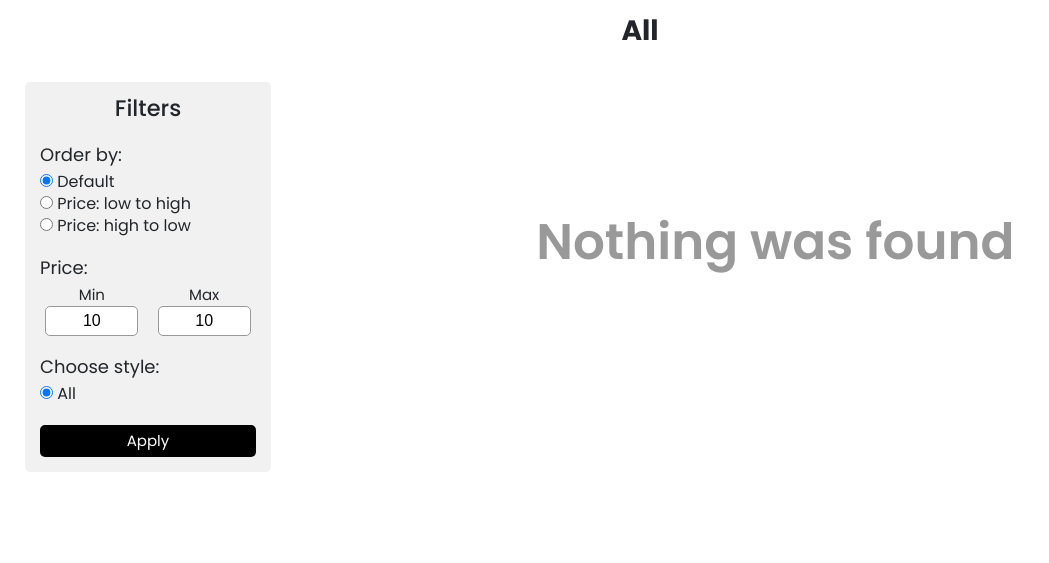
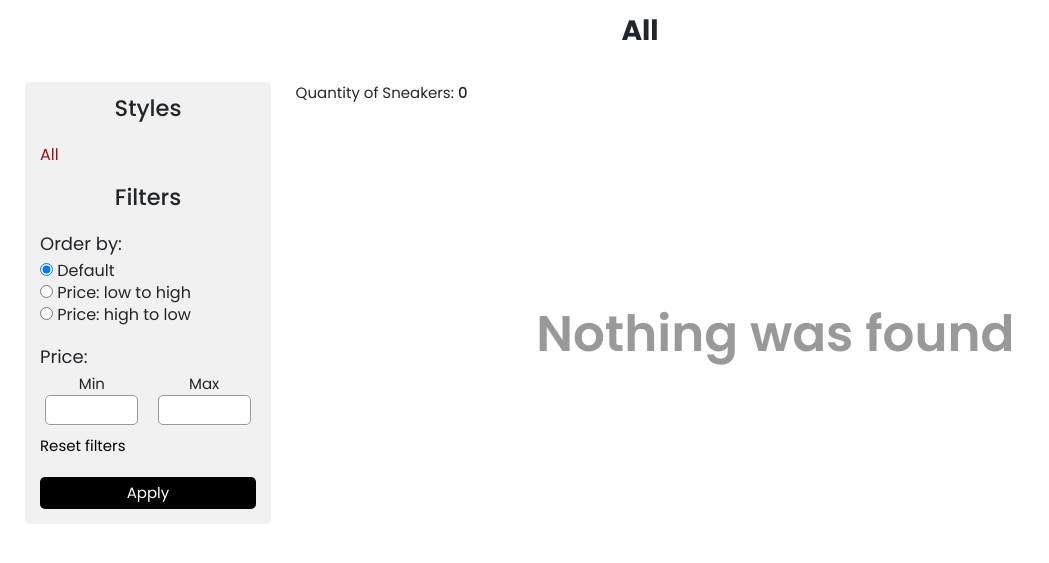
Before and after one commit to iamwebster/django-ecommerce, a Django app: page /catalog/men/all/ in a window 1280 px wide. Shown: the part 82-645 px from the top of the page, without its empty margins (0-1049 px from the left). Run offline with Django 4.2, Linux system fonts and the light colour scheme; tables that the repository leaves empty hold one stand-in row (values such as "Sample post"); some libraries are stand-ins or nearby versions.

Commit message:
fix: backend of catalog filters by price and styles

```diff
--- a/goods/templates/goods/catalog.html
+++ b/goods/templates/goods/catalog.html
@@ -10,12 +10,23 @@
 {% block content %}
     <section class="main_section">
         <div class="container">
-            <h2 class="main__title">{% style_tag style_url %}</h2>
+            <h2 class="main__title">{% style_tag style_url category_name %}</h2>
             <div class="catalog__section__wrap">
                 <div class="sidebar">
                     <div class="sidebar__container">
+                        <h2 class="sidebar__title">Styles</h2>
+                        <div class="sidebar__styles__wrap">
+                            <a href="{% url 'catalog' category_name 'all' %}"
+                            class="sidebar__styles__link{% if style_url == 'all' %} sidebar__styles__link_checked{% endif %}">All</a>
+                            {% get_style_tag category_name as styles %}
+                            {% for style in styles %}
+                            <a href="{% url 'catalog' category_name style.url %}"
+                            class="sidebar__styles__link{% if style.url == style_url %} sidebar__styles__link_checked{% endif %}">{{ style.name }}</a>
+                            {% endfor %}
+                        </div>
+
+                        <h2 class="sidebar__title">Filters</h2>
                         <form method="get">
-                            <h2 class="sidebar__title">Filters</h2>
                             <div class="sidebar__item">
                                 <p class="sidebar__item__title">Order by:</p>
                                     <div class="sidebar__item__form">
@@ -49,33 +60,15 @@
                                         <input name="max_price" type="number" id="id_max_price" class="input-max" value="{{ max_price_filter }}">
                                     </div>
                                 </div>
-                            </div>
-                            <div class="sidebar__item">
-                                <p class="sidebar__item__title">Choose style:</p>
-                                <div class="sidebar__item__form">
-                                    <label class="sidebar__label" for="id_all">
-                                        <input value="all" name="style" id="id_all" type="radio"
-                                        {% if style_url == 'all' %} checked {% endif %}>
-                                        <span>All</span>
-                                    </label>
-                                    {% get_style_tag category_name as styles %}
-                                    {% for style in styles %}
-                                    <label class="sidebar__label" for="{{ style.id }}">
-                                        <input value="{{ style.url }}" name="style" id="{{ style.id }}" type="radio"
-                                        {% if style_url == style.url %} checked {% endif %}>
-                                        <span>{{ style.name }}</span>
-                                    </label>
-                                    {% endfor %}
-                                </div>
+                                <button class="sidebar__button__reset" name="reset" value="true" type="submit">Reset filters</button>
                             </div>
                             <button class="sidebar__button" type="submit">Apply</button>
                         </form>
                     </div>
                 </div>
 
-
                 <div class="catalog">
-                    {% if products %}
+                    {% comment %} {% if products %} {% endcomment %}
                     <div class="catalog__info">
                         <p>Quantity of Sneakers: <span class="catalog__info__qty">{{ products|length }}</span></p>
                     </div>
@@ -119,9 +112,9 @@
                         {% endif %}
                     </div>
                     {% endif %}
-                {% else %}
+                {% comment %} {% else %} {% endcomment %}
                 <p class="nothing-found">Nothing was found</p>
-                {% endif %}
+                {% comment %} {% endif %} {% endcomment %}
                 </div>
 
             </div>
@@ -129,7 +122,3 @@
     </section>
 
 {% endblock %}
-
-{% block script %}
-<script src="{% static 'js/price-slider.js' %}"></script>
-{% endblock %}
--- a/goods/templatetags/goods_tags.py
+++ b/goods/templatetags/goods_tags.py
@@ -6,9 +6,9 @@ register = template.Library()
 
 
 @register.simple_tag()
-def style_tag(url):
+def style_tag(style_url, category_name):
     try:
-        style = Style.objects.get(url=url)
+        style = Style.objects.filter(category__name=category_name).get(url=style_url)
         style_name = style.name
     except:
         style_name = 'All'
--- a/goods/views.py
+++ b/goods/views.py
@@ -1,40 +1,46 @@
-from django.shortcuts import render
+from django.shortcuts import render, redirect
+from django.core.paginator import Paginator
+import math
+
 from .models import Product
-from django.core.paginator import Paginator
 from .utils import query_search
 
 
 def catalog(request, category_name, style_url):
     page = request.GET.get('page', 1)
+    order_by = request.GET.get('order_by', 'id')
+    min_price_filter = request.GET.get('min_price', None)
+    max_price_filter = request.GET.get('max_price', None)
+    reset = request.GET.get('reset', None)
 
-    style_filter = request.GET.get('style', None)
-    if style_filter:
-        style_url = style_filter
 
-    order_by = request.GET.get('order_by', 'id')
+    products = Product.objects.filter(style__category__name=category_name)
 
     if style_url != 'all':
-        products = Product.objects.filter(style__url=style_url)
-    else:
-        products = Product.objects.filter(style__category__name=category_name)
+        products = Product.objects.filter(style__category__name=category_name, style__url=style_url)
 
 
-    prices_list = Product.objects.values_list('sell_price', flat=True)
-    min_price = int(prices_list.order_by('sell_price').first())
-    max_price = int(prices_list.order_by('sell_price').last())
+    if products:
+        prices_list = sorted(products.values_list('sell_price', flat=True))
 
-    min_price_filter = request.GET.get('min_price', None)
-    max_price_filter = request.GET.get('max_price', None)
-    if not min_price_filter or not max_price_filter:
-        min_price_filter = min_price
-        max_price_filter = max_price
+        min_price = int(prices_list[0])
+        max_price = math.ceil(prices_list[-1])
 
 
-    products = products.filter(sell_price__gte=min_price_filter,
-                               sell_price__lte=max_price_filter).order_by(order_by)
+        if not min_price_filter or not max_price_filter or reset:
+            min_price_filter = min_price
+            max_price_filter = max_price
+
+
+        products = products.filter(sell_price__gte=min_price_filter, sell_price__lte=max_price_filter).order_by(order_by)
+
 
     paginator = Paginator(products, 40)
     current_page = paginator.page(int(page))
+
+
+    if reset:
+        return redirect('catalog', category_name=category_name, style_url=style_url)
 
 
     return render(request, 'goods/catalog.html', {'products': current_page,
@@ -42,7 +48,8 @@ def catalog(request, category_name, style_url):
                                                   'style_url': style_url,
                                                   'order_by': order_by,
                                                   'min_price_filter': min_price_filter,
-                                                  'max_price_filter': max_price_filter,})
+                                                  'max_price_filter': max_price_filter,
+                                                   })
 
 
 def product(request, product_slug):
--- a/static/css/catalog_style.css
+++ b/static/css/catalog_style.css
@@ -142,25 +142,25 @@
     padding: 15px;
 }
 
-.sidebar a {
-    display: block;
-    color: black;
-    padding: 16px;
-    text-decoration: none;
+.sidebar__styles__wrap {
+    display: flex;
+    flex-direction: column;
+    gap: 2px;
+    padding-bottom: 20px;
+}
+
+.sidebar__styles__link {
+    display: inline-block;
+    font-size: 16px;
+}
+
+.sidebar__styles__link_checked {
+    color: #9c120b;
 }
 
 .sidebar__label {
     display: block;
     font-size: 16px;
-}
-
-.sidebar__price__input {
-    display: flex;
-    justify-content: space-between;
-}
-
-.sidebar__price__input input {
-    width: calc(50% - 5px);
 }
 
 .sidebar__button {
@@ -175,14 +175,17 @@
     background-color: #312b2b;
 }
 
+.sidebar__button__reset:hover {
+    text-decoration: underline;
+}
 
 .sidebar__price__input {
     width: 100%;
     display: flex;
     margin-top: 5px;
     justify-content: space-between;
+    padding-bottom: 10px;
 }
-
 
 .sidebar__price__input__item {
     width: 48%;
--- a/static/js/price-slider.js
+++ /dev/null
@@ -1,47 +0,0 @@
-const rangeInput = document.querySelectorAll(".range-input input"),
-    priceInput = document.querySelectorAll(".sidebar__price-input input"),
-    range = document.querySelector(".sidebar__price-slider .progress");
-let priceGap = 0.2;
-
-let minPrice = parseInt(priceInput[0].value);
-range.style.left = (minPrice / rangeInput[0].max) * 100 + "%";
-
-let maxPrice = parseInt(priceInput[1].value);
-range.style.right = 100 - (maxPrice / rangeInput[1].max) * 100 + "%";
-
-priceInput.forEach((input) => {
-    input.addEventListener("input", (e) => {
-        let minPrice = parseInt(priceInput[0].value),
-        maxPrice = parseInt(priceInput[1].value);
-
-    if (maxPrice - minPrice >= priceGap && maxPrice <= rangeInput[1].max) {
-        if (e.target.className === "input-min") {
-            rangeInput[0].value = minPrice;
-            range.style.left = (minPrice / rangeInput[0].max) * 100 + "%";
-        } else {
-            rangeInput[1].value = maxPrice;
-            range.style.right = 100 - (maxPrice / rangeInput[1].max) * 100 + "%";
-            }
-        }
-    });
-});
-
-rangeInput.forEach((input) => {
-    input.addEventListener("input", (e) => {
-        let minVal = parseInt(rangeInput[0].value),
-        maxVal = parseInt(rangeInput[1].value);
-
-    if (maxVal - minVal < priceGap) {
-        if (e.target.className === "range-min") {
-            rangeInput[0].value = maxVal - priceGap;
-        } else {
-            rangeInput[1].value = minVal + priceGap;
-            }
-    } else {
-        priceInput[0].value = minVal;
-        priceInput[1].value = maxVal;
-        range.style.left = (minVal / rangeInput[0].max) * 100 + "%";
-        range.style.right = 100 - (maxVal / rangeInput[1].max) * 100 + "%";
-        }
-    });
-});
--- a/users/templates/users/profile.html
+++ b/users/templates/users/profile.html
@@ -26,6 +26,9 @@
                     </div>
                     <p class="profile__username">username: {{ user.username }}</p>
                     <p class="profile__email">email: {{ user.email }}</p>
+                </div>
+                <div class="profile__logout__wrap">
+                    <a href="{% url 'logout' %}" class="profile__logout">Logout</a>
                 </div>
             </div>
             <hr>
```
Also changed, not shown: static/css/profile_style.css (+13 -1 lines), users/views.py (+2 -6 lines).
